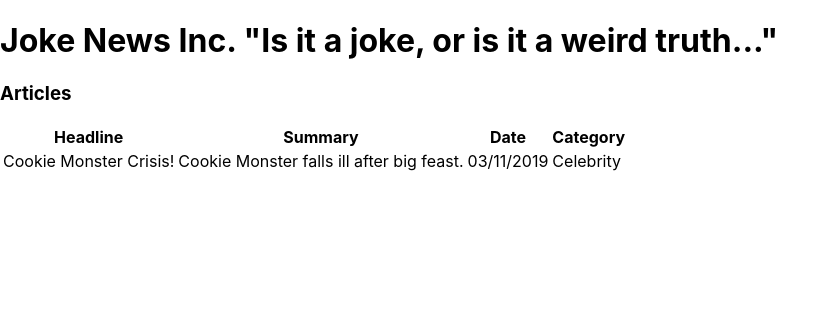
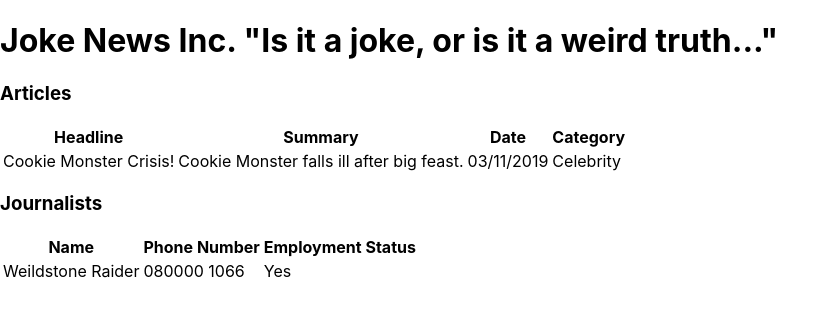
Before and after one commit to MichaelA26/CodeClanNewsProject, a React (Create React App) app in the folder client/: page / in a window 1280 px wide. Shown: the top 316 px of the page, without its empty margins (0-838 px from the left). Built offline with nearby package versions, Linux system fonts and the light colour scheme.

Commit message:
journalist details showing on react app wooooo

```diff
--- /dev/null
+++ b/client/src/components/JournalistComponent.js
@@ -0,0 +1,16 @@
+import React from 'react';
+import JournalistList from './JournalistList';
+
+class JournalistComponent extends React.Component {
+  render() {
+    return(
+      <div>
+      <h3>Journalists</h3>
+      <JournalistList journalists={this.props.journalists}/>
+      </div>
+    )
+  }
+}
+
+
+export default JournalistComponent
--- /dev/null
+++ b/client/src/components/JournalistDetail.js
@@ -0,0 +1,15 @@
+import React from 'react';
+
+
+const JournalistDetail = ({journalist}) => {
+  return (
+    <tr>
+    <td>{journalist.firstName} {journalist.lastName}</td>
+    <td>{journalist.phoneNumber}</td>
+    <td>{journalist.employed}</td>
+
+    </tr>
+  )
+}
+
+export default JournalistDetail;
--- /dev/null
+++ b/client/src/components/JournalistList.js
@@ -0,0 +1,23 @@
+import React from 'react';
+import JournalistDetail from './JournalistDetail';
+
+const JournalistList = ({journalists}) => {
+  const journalistsNodes = journalists.map((journalist) => {
+    return (
+      <JournalistDetail key={journalist.id} journalist={journalist} />
+    )
+  })
+  return(
+    <table>
+    <tr>
+    <th>Name</th>
+    <th>Phone Number</th>
+    <th>Employment Status</th>
+    </tr>
+
+    {journalistsNodes}
+    </table>
+  )
+}
+
+export default JournalistList;
--- a/client/src/containers/NewsContainer.js
+++ b/client/src/containers/NewsContainer.js
@@ -1,5 +1,6 @@
 import React from 'react';
 import ArticlesComponent from '../components/ArticlesComponent'
+import JournalistComponent from '../components/JournalistComponent'
 
 class NewsContainer extends React.Component {
   constructor(props) {
@@ -36,6 +37,7 @@ class NewsContainer extends React.Component {
         <div>
         <h1>Joke News Inc. "Is it a joke, or is it a weird truth..."</h1>
         <ArticlesComponent articles={this.state.articles}/>
+        <JournalistComponent journalists={this.state.journalists}/>
         </div>
       );
     }
```
